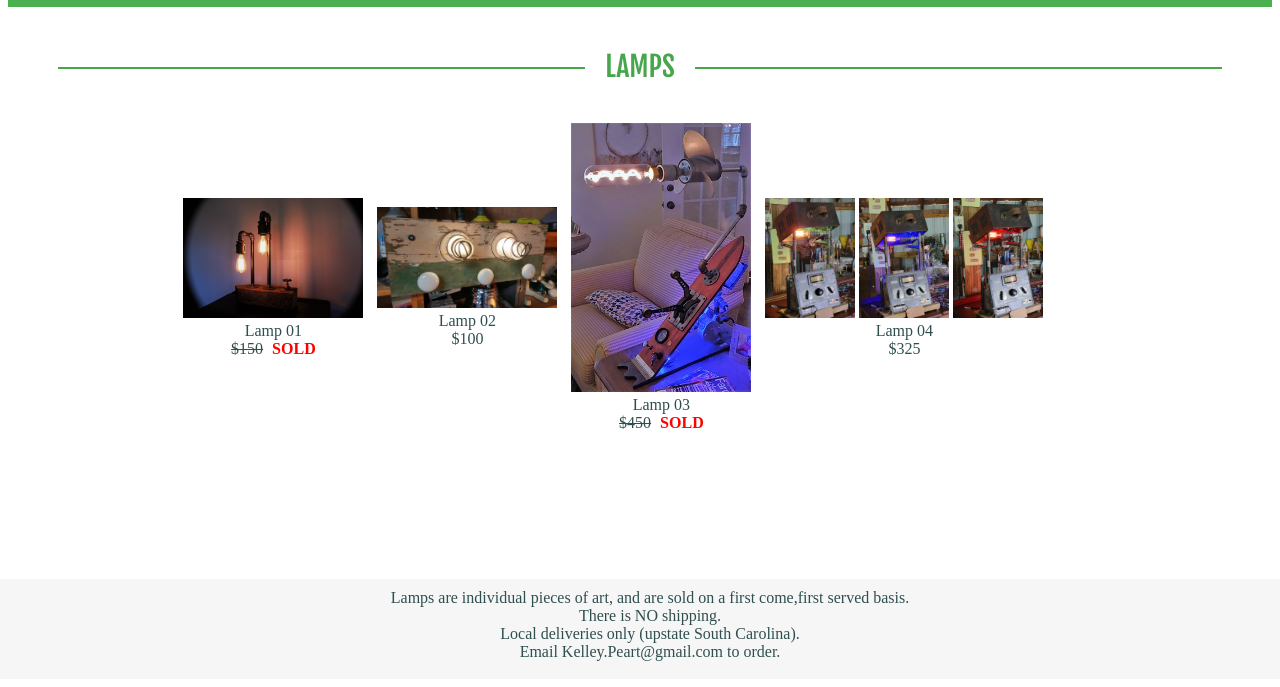
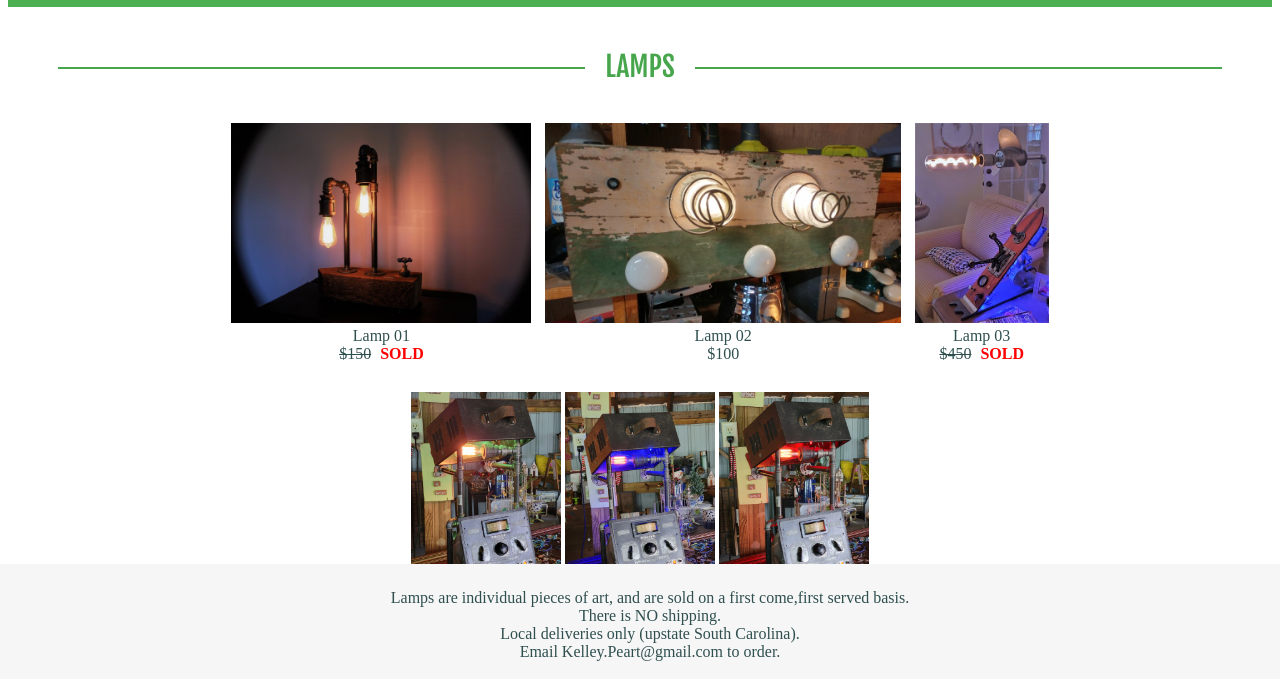
Before and after one commit to XjeaxaxX/KelleysGrill_Static, a plain HTML site: page index.html in a window 1280 px wide. Shown: the part 121-808 px from the top of the page. Drawn offline with Linux system fonts and the light colour scheme.

Commit message:
Add files via upload

```diff
--- a/index.html
+++ b/index.html
@@ -4,9 +4,9 @@
 		<link href="https://fonts.googleapis.com/css2?family=Fjalla+One:wght@400&display=swap" rel="stylesheet">
 		<link href="styles.css" rel="stylesheet">
 		<style>
-			.multiple {
+			.thumbnail{
+				height: 200px;
 				width: auto !important;
-				height: 120px;
 			}
 		</style>
 	</head>
@@ -23,21 +23,21 @@
 				<table class="lamp">
 					<tr>
 						<td>
-							<a href="01/index.html" target="_top"><img style="width:180px" src="01/01.jpg">
+							<a href="01/index.html" target="_top"><img class="thumbnail" src="01/01.jpg">
 								<br>
 								Lamp 01<br>
 								<span class="strikethrough">$150</span> <span class="sold">SOLD</span>
 							</a>
 						</td>
 						<td>
-							<a href="02/index.html" target="_top"><img style="width:180px" src="02/01.jpg">
+							<a href="02/index.html" target="_top"><img class="thumbnail" src="02/01.jpg">
 								<br>
 								Lamp 02<br>
 								$100
 							</a>
 						</td>
 						<td>
-							<a href="03/index.html" target="_top"><img style="width:180px" src="03/01.jpg">
+							<a href="03/index.html" target="_top"><img class="thumbnail" src="03/01.jpg">
 								<br>
 								Lamp 03<br>
 								<span class="strikethrough">$450</span> <span class="sold">SOLD</span>
@@ -46,9 +46,9 @@
 
 						<td>
 							<a href="04/index.html" target="_top">
-								<img class="multiple" src="04/01.jpg">
-								<img class="multiple" src="04/02.jpg">
-								<img class="multiple" src="04/03.jpg">
+								<img class="thumbnail" src="04/01.jpg">
+								<img class="thumbnail" src="04/02.jpg">
+								<img class="thumbnail" src="04/03.jpg">
 								<br>
 								Lamp 04<br>
 								$325
--- a/lamps.js
+++ b/lamps.js
@@ -8,7 +8,7 @@ function generateLampImagesHtml(){
 	for(let x=i, l=numImages; x<=l; x++){
 		h += `
 		<td>
-			<a href="orig/${getImageName(x)}.jpg" target="_blank"><img style="width:180px" src="${getImageName(x)}.jpg"></a>
+			<a href="orig/${getImageName(x)}.jpg" target="_blank"><img src="${getImageName(x)}.jpg"></a>
 		</td>`;
 		i++;
 	}
--- a/styles.css
+++ b/styles.css
@@ -18,7 +18,7 @@ body {
 }
 #footer {
 	background-color: rgb(246, 246, 246);
-	padding: 10px;
+	padding: 25px 10px 10px 10px;
 	position: fixed;
 	bottom: 0%;
 	width: 100%;
@@ -72,7 +72,8 @@ table.lamp td {
 	padding: 0px 5px 25px 5px;
 }
 table.lamp td img {
-	width: 180px;
+	height: 200px;
+	width: auto;
 }
 table.lamp a {
 	color: darkslategray;
```
